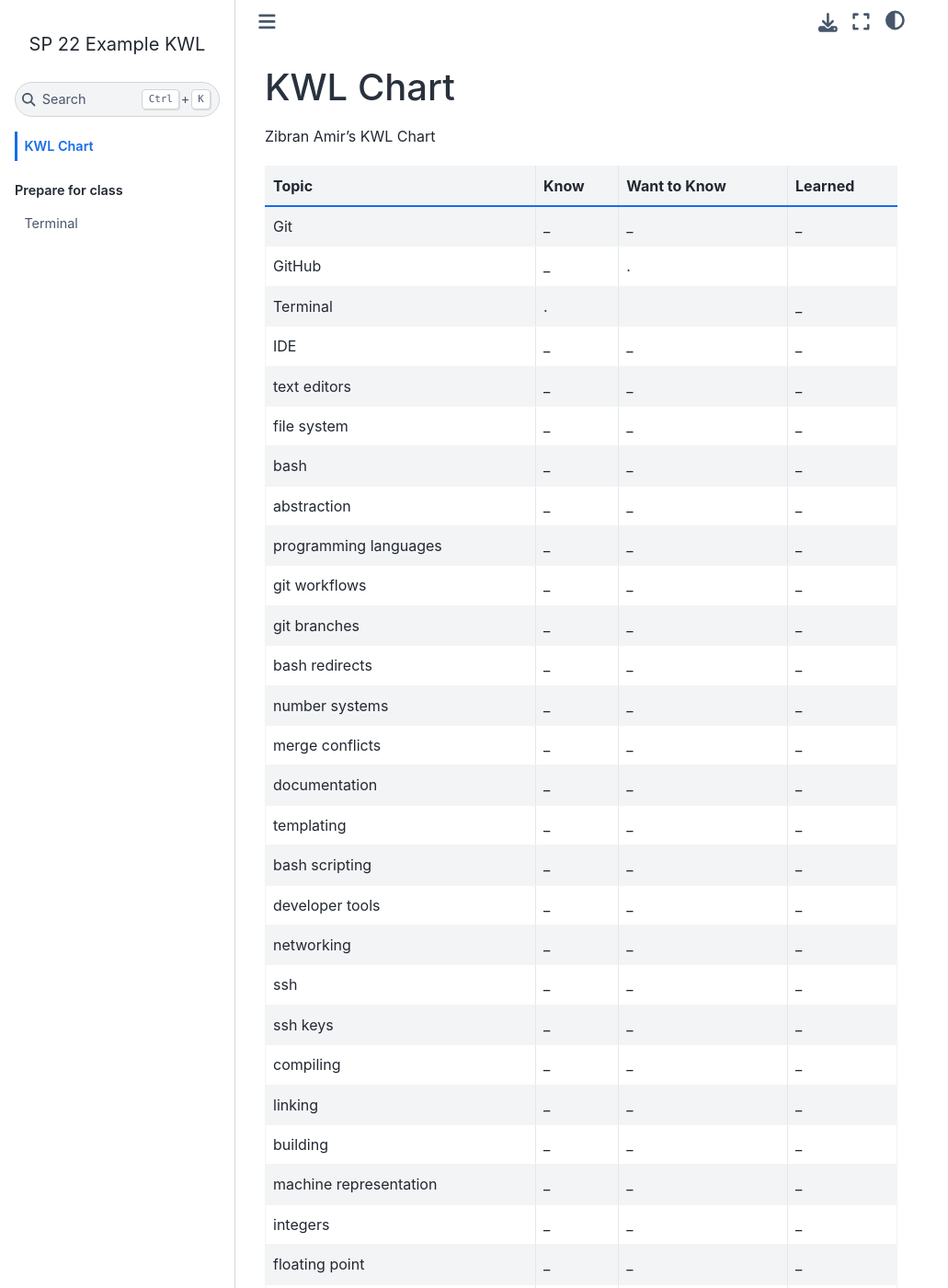
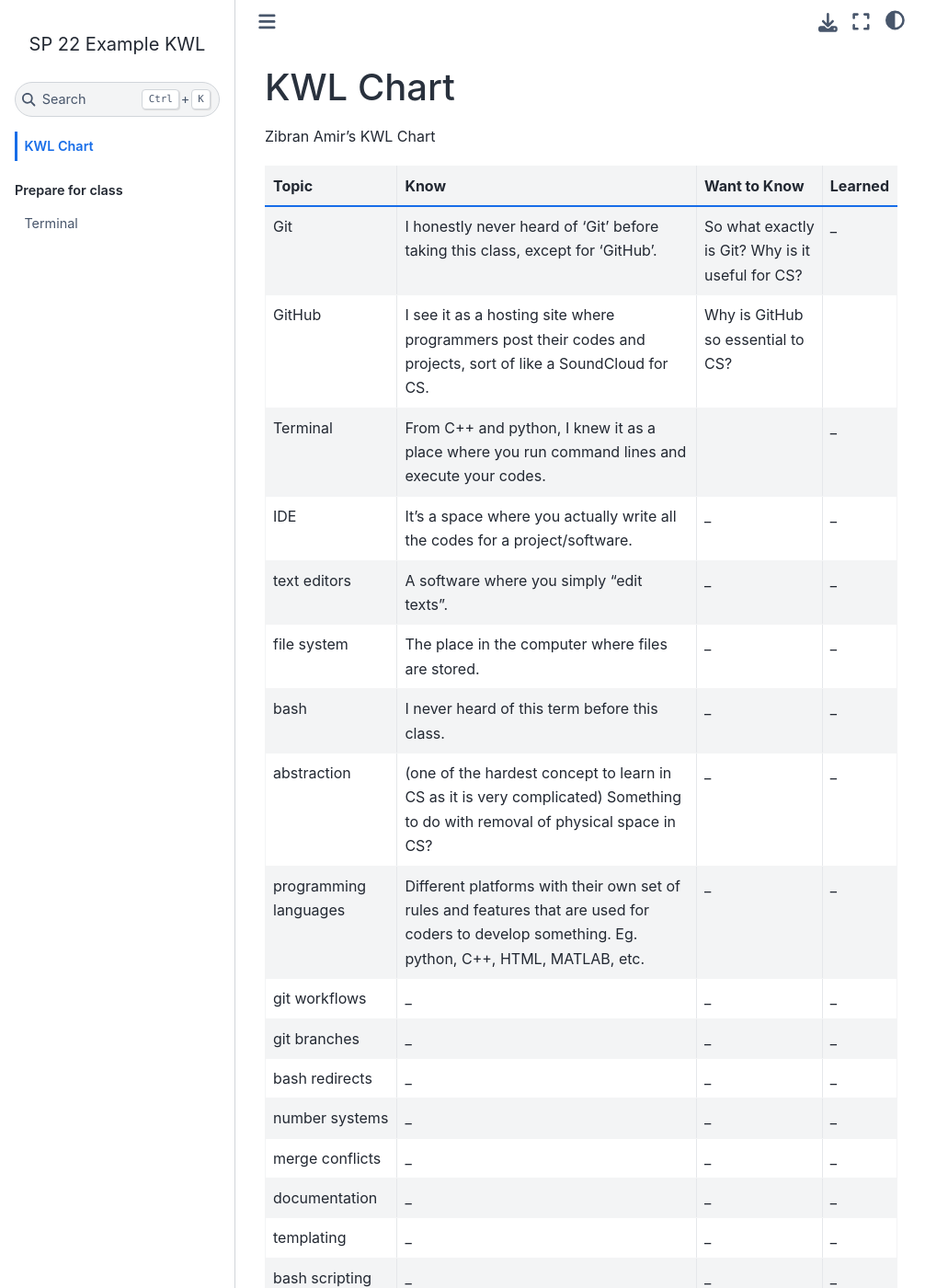
Before and after one commit to zibranamir2/kwl-chart-example, a Jupyter Book: the page built from chart.md, in a window 1280 px wide and 1400 px high. Shown: the whole window at 92% size, without its empty margins (0-1031 px from the left). Built offline with Jupyter Book 1.0.4 settings and Sphinx 7.4.7 and the Sphinx Book theme 1.1.4, drawn with Linux system fonts in a browser that asks for light colours.

Commit message:
Update chart.md

```diff
--- a/chart.md
+++ b/chart.md
@@ -4,15 +4,15 @@ Zibran Amir's KWL Chart
 
 | Topic | Know | Want to Know | Learned |
 | ------| ------- | ------ | ------- |
-| Git | _ | _ | _ |
-| GitHub | _ | . |
-| Terminal | . |  | _ |
-| IDE | _ | _ | _ |
-| text editors | _ | _ | _ |
-|file system | _ | _ |_ |
-|bash | _ | _ | _ |
-|abstraction | _ | _ | _ |
-|programming languages | _ | _ | _ |
+| Git | I honestly never heard of 'Git' before taking this class, except for 'GitHub'. | So what exactly is Git? Why is it useful for CS? | _ |
+| GitHub | I see it as a hosting site where programmers post their codes and projects, sort of like a SoundCloud for CS. | Why is GitHub so essential to CS? |
+| Terminal | From C++ and python, I knew it as a place where you run command lines and execute your codes. |  | _ |
+| IDE | It's a space where you actually write all the codes for a project/software. | _ | _ |
+| text editors | A software where you simply "edit texts". | _ | _ |
+|file system | The place in the computer where files are stored. | _ |_ |
+|bash | I never heard of this term before this class. | _ | _ |
+|abstraction | (one of the hardest concept to learn in CS as it is very complicated) Something to do with removal of physical space in CS? | _ | _ |
+|programming languages | Different platforms with their own set of rules and features that are used for coders to develop something. Eg. python, C++, HTML, MATLAB, etc. | _ | _ |
 |git workflows | _ | _ | _ |
 | git branches | _ | _ | _ |
 | bash redirects | _ | _ | _ |
```
